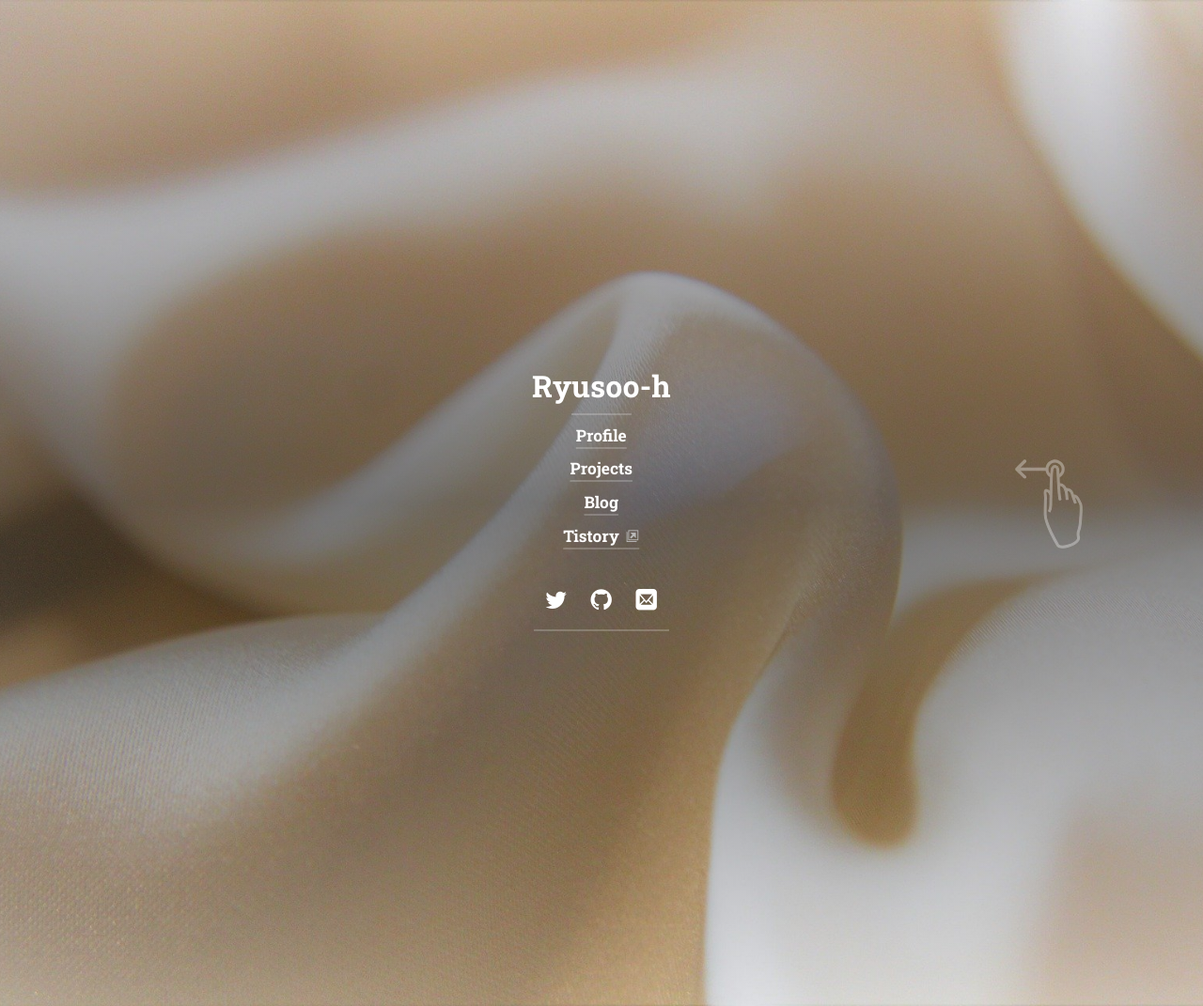
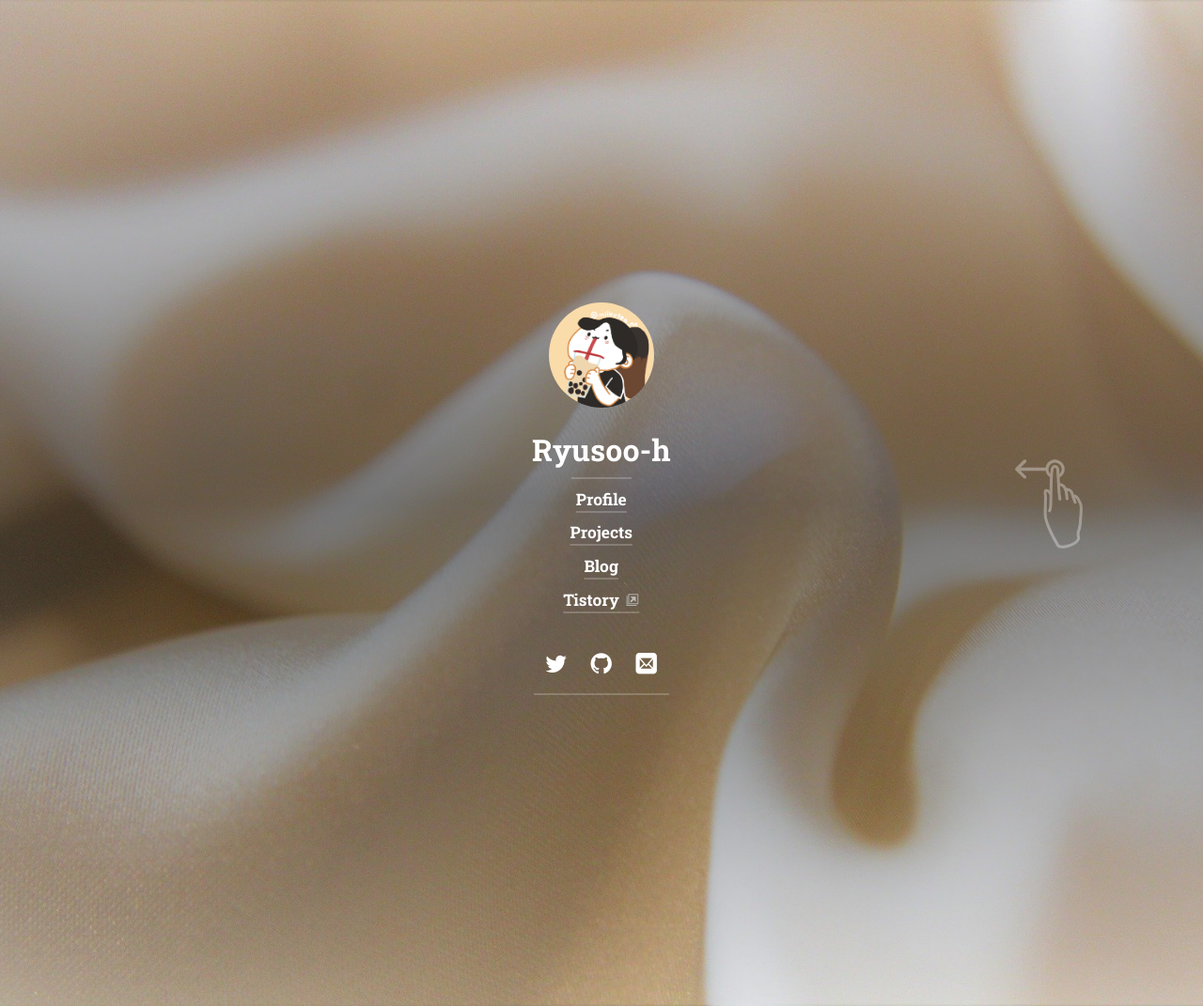
Before and after one commit to Ryusoo-h/Ryusoo-h.github.io2, a Jekyll site: the page built from index.markdown, in a window 1280 px wide and 1071 px high. Shown: the whole window at 94% size. Built offline with Jekyll 4.4.1, drawn with Linux system fonts in a browser that asks for light colours; cached includes are drawn as plain includes; some web fonts are replaced.

Commit message:
fix sidebar logo

```diff
--- a/_config.yml
+++ b/_config.yml
@@ -7,7 +7,6 @@
 apple_touch_icon: /assets/img/me.png
 
 author:
-  picture:  /assets/img/me.png
   name:  Ryu soohyeon
   email: su1324@naver.com
   about: |
@@ -16,6 +15,7 @@
       twitter: milkutea_nn
       github:  Ryusoo-h
       email: su1324@naver.com
+  picture:  /assets/img/me.png
 
 accent_image:          /assets/img/sidebar-bg-slik.jpg
 accent_color:          rgb(243,213,105) # rgb(79,177,186)
--- a/_includes/body/sidebar-sticky.html
+++ b/_includes/body/sidebar-sticky.html
@@ -1,10 +1,27 @@
 <div class="sidebar-sticky">
   <div class="sidebar-about">
+    <!--
+    site.logo를 못가져 오니까 이미지 출력을 못하는거같아서
     {% if site.logo %}
       <a class="no-hover" href="{{ '/' | relative_url }}" tabindex="-1">
         <img src="{% include_cached smart-url url=site.logo %}" class="avatar" alt="{{ site.short_title | default:site.title }}" width="120" height="120" loading="lazy" />
       </a>
     {% endif %}
+
+    아래 a태그로 직접 출력함
+    <a class="no-hover" href="{{ '/' | relative_url }}" tabindex="-1">
+      <img src="{{ '/assets/img/me.png' | relative_url }}" class="avatar" alt="{{ site.short_title | default:site.title }}" width="120" height="120" loading="lazy" />
+    </a>
+    -->
+    <a class="no-hover" href="{{ '/' | relative_url }}" tabindex="-1">
+      {% if author.picture %}
+        {% include_cached components/hy-img.html class="avatar" img=author.picture alt=author.name width="120" height="120" %}
+      {% elsif plugins contains 'jekyll-avatar' %}
+        {% assign avatar = author.social.github | default:author.github.username | default:author.github  %}
+        {% include components/avatar-tag.html user=avatar %}
+      {% endif %}
+    </a>
+
     <a class="sidebar-title" href="{{ '/' | relative_url }}"><h2 class="h1">{{ site.short_title | default:site.title }}</h2></a>
     {% assign text = site.tagline | default:site.description %}
     {% if text %}
```
